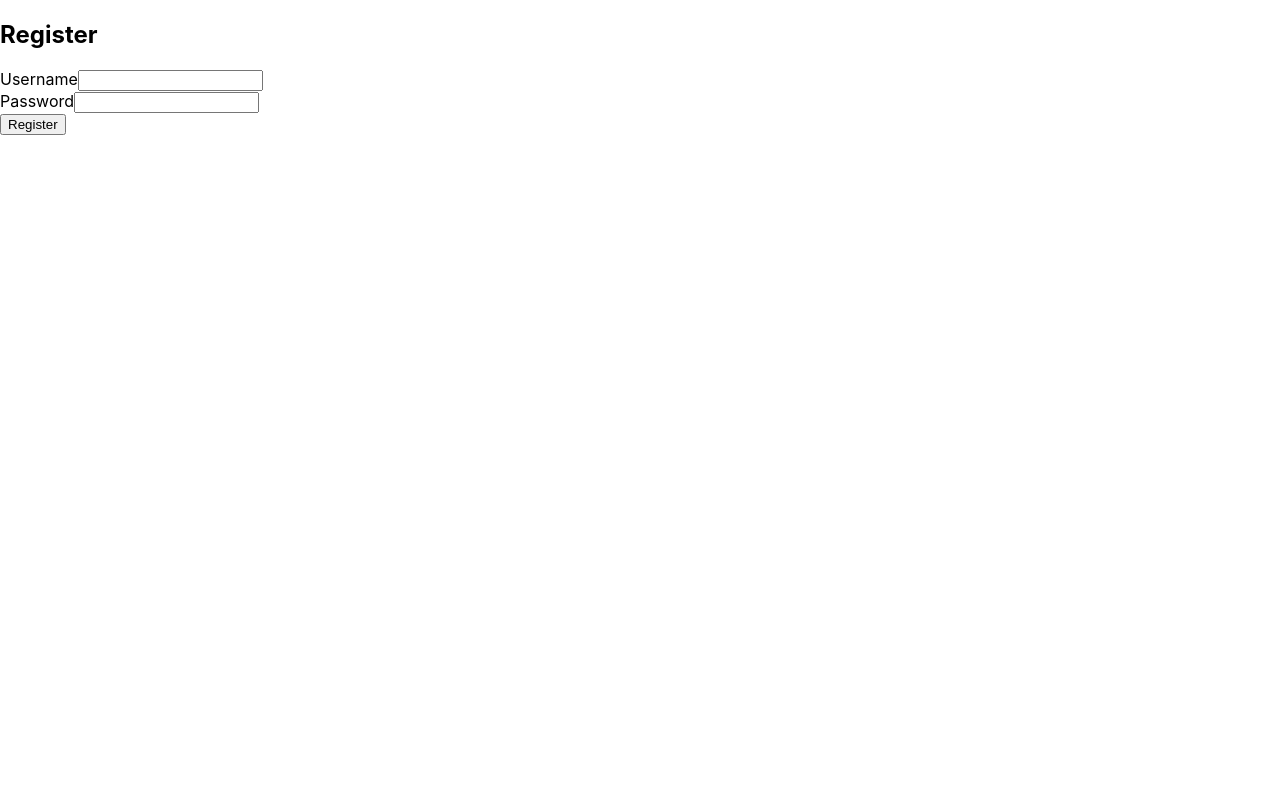
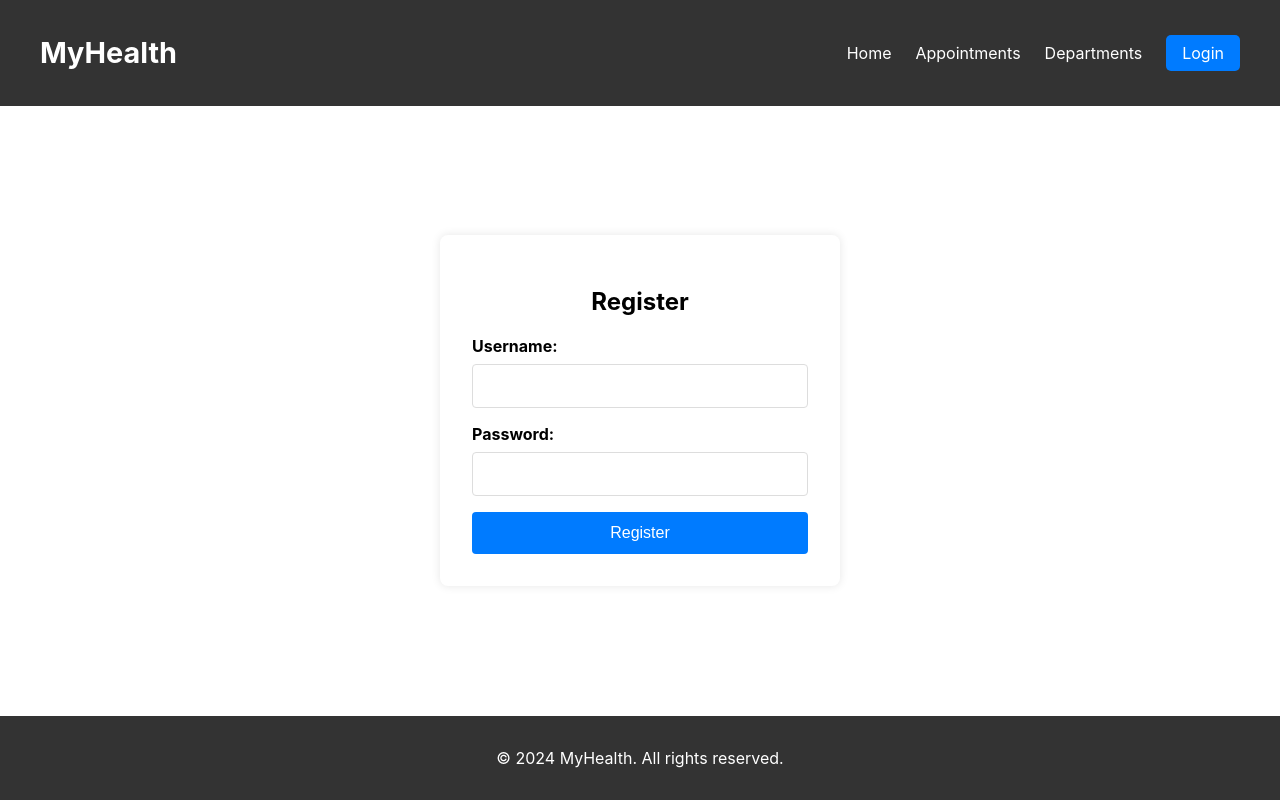
Before and after one commit to MartinStefanov20/hms, a React (Create React App) app in the folder frontend/hospital-management-frontend/: page /register in a window 1280 px wide. Built offline with nearby package versions, Linux system fonts and the light colour scheme.

Commit message:
add styling to landing page, login and register components

```diff
--- a/frontend/hospital-management-frontend/src/App.js
+++ b/frontend/hospital-management-frontend/src/App.js
@@ -15,31 +15,40 @@ import UserPrescriptionsPage from "./pages/UserPrescriptionPage";
 import AdminUserManagementPage from "./pages/AdminUserManagmentPage";
 import DepartmentsPage from "./pages/DepartmentsPage";
 import AdminDepartmentsPage from "./pages/AdminDepartmentsPage";
+import Header from "./layout/Header";
+import Footer from "./layout/Footer";
 
 function App() {
   return (
     <AuthProvider>
       <Router>
+        <Header/>
+        <div className="content">
           <Routes>
-          <Route path="/" element={<LandingPage />}/>
+            <Route path="/" element={<LandingPage/>}/>
             <Route path="/login" element={<LoginPage/>}/>
             <Route path="/register" element={<RegisterPage/>}/>
             <Route path="/departments" element={<DepartmentsPage/>}/>
-          <Route path="/departments/manage" element={<ProtectedRoute element={AdminDepartmentsPage} roles={['Admin']}/>}/>
+            <Route path="/departments/manage"
+                   element={<ProtectedRoute element={AdminDepartmentsPage} roles={['Admin']}/>}/>
             <Route
               path="/dashboard"
-            element={<ProtectedRoute element={Dashboard} />}
+              element={<ProtectedRoute element={Dashboard}/>}
             />
             <Route
               path="/appointments"
-            element={<ProtectedRoute element={AppointmentsPage} />}
+              element={<ProtectedRoute element={AppointmentsPage}/>}
             />
-          <Route path="/appointments/create" element={<CreateAppointmentPage />} />
-          <Route path="/appointments/manage" element={<ProtectedRoute element={ManageAppointmentsPage} roles={['Doctor', 'Admin']} />} />
-          <Route path="/prescription/:appointmentId" element={<ProtectedRoute element={PrescriptionPage} roles={['Doctor', 'Admin']} />} />
-          <Route path="/prescriptions" element={<ProtectedRoute element={UserPrescriptionsPage} />} />
-          <Route path="/admin/users" element={<ProtectedRoute element={AdminUserManagementPage} roles={['Admin']}/>} />
+            <Route path="/appointments/create" element={<CreateAppointmentPage/>}/>
+            <Route path="/appointments/manage"
+                   element={<ProtectedRoute element={ManageAppointmentsPage} roles={['Doctor', 'Admin']}/>}/>
+            <Route path="/prescription/:appointmentId"
+                   element={<ProtectedRoute element={PrescriptionPage} roles={['Doctor', 'Admin']}/>}/>
+            <Route path="/prescriptions" element={<ProtectedRoute element={UserPrescriptionsPage}/>}/>
+            <Route path="/admin/users" element={<ProtectedRoute element={AdminUserManagementPage} roles={['Admin']}/>}/>
           </Routes>
+        </div>
+        <Footer/>
       </Router>
     </AuthProvider>
   );
--- a/frontend/hospital-management-frontend/src/index.css
+++ b/frontend/hospital-management-frontend/src/index.css
@@ -1,13 +1,29 @@
-body {
+/* Ensure full height for the root element */
+html, body {
   margin: 0;
   font-family: -apple-system, BlinkMacSystemFont, 'Segoe UI', 'Roboto', 'Oxygen',
-    'Ubuntu', 'Cantarell', 'Fira Sans', 'Droid Sans', 'Helvetica Neue',
-    sans-serif;
+  'Ubuntu', 'Cantarell', 'Fira Sans', 'Droid Sans', 'Helvetica Neue',
+  sans-serif;
   -webkit-font-smoothing: antialiased;
   -moz-osx-font-smoothing: grayscale;
+  height: 100%;
+  min-height: 100%;
 }
 
-code {
-  font-family: source-code-pro, Menlo, Monaco, Consolas, 'Courier New',
-    monospace;
+#root {
+  display: flex;
+  flex-direction: column;
+  height: 100%;
+  min-height: 100%;
 }
+
+.content {
+  flex: 1; /* Take up remaining space */
+}
+
+footer {
+  background: #333;
+  color: #fff;
+  padding: 1rem 0;
+  text-align: center;
+}
--- /dev/null
+++ b/frontend/hospital-management-frontend/src/layout/Footer.js
@@ -0,0 +1,14 @@
+import React from 'react';
+import '../styles/Footer.css'; // Import the CSS file for styling
+
+const Footer = () => {
+  return (
+    <footer className="footer">
+      <div className="container">
+        <p>&copy; {new Date().getFullYear()} MyHealth. All rights reserved.</p>
+      </div>
+    </footer>
+  );
+};
+
+export default Footer;
--- /dev/null
+++ b/frontend/hospital-management-frontend/src/layout/Header.js
@@ -0,0 +1,32 @@
+import React from 'react';
+import { Link } from 'react-router-dom';
+import { useAuth } from '../context/AuthContext'; // Import the AuthContext
+import '../styles/Header.css'; // Import the CSS file for styling
+
+const Header = () => {
+  const { user, logout } = useAuth(); // Use the AuthContext to get the user and logout function
+
+  return (
+    <header className="header">
+      <div className="container">
+        <h1 className="logo">MyHealth</h1>
+        <nav>
+          <ul className="nav-links">
+            <li><Link to="/">Home</Link></li>
+            <li><Link to="/appointments">Appointments</Link></li>
+            <li><Link to="/departments">Departments</Link></li>
+            {user ? (
+              <>
+                <li><button onClick={logout} className="logout-button">Logout</button></li>
+              </>
+            ) : (
+              <li><Link to="/login" className="login-button">Login</Link></li>
+            )}
+          </ul>
+        </nav>
+      </div>
+    </header>
+  );
+};
+
+export default Header;
--- a/frontend/hospital-management-frontend/src/pages/LandingPage.js
+++ b/frontend/hospital-management-frontend/src/pages/LandingPage.js
@@ -1,18 +1,38 @@
-// src/pages/LoginPage.js
-import React, { useState } from 'react';
-import { useAuth } from '../context/AuthContext';
-import { useNavigate } from 'react-router-dom';
+import React from 'react';
+import '../styles/LandingPage.css';
 
 const LandingPage = () => {
-  const navigate = useNavigate();
-
-
   return (
-    <button onClick={() => {
-      navigate('/dashboard');
-    }}>
-      dashboard
-    </button>
+    <div className="landing-page">
+      <main className="main-content">
+        <section className="hero">
+          <div className="hero-text">
+            <h1>Welcome to MyHealth</h1>
+            <p>Your health, our priority. Explore our services and get the best care.</p>
+            <a href="/appointments" className="cta-button">Book an Appointment</a>
+          </div>
+        </section>
+        <section className="features">
+          <div className="container">
+            <h2>Our Services</h2>
+            <div className="feature-cards">
+              <div className="feature-card">
+                <h3>Expert Doctors</h3>
+                <p>Our team of experienced doctors is here to provide you with the best medical care.</p>
+              </div>
+              <div className="feature-card">
+                <h3>Comprehensive Care</h3>
+                <p>We offer a range of services to ensure all your healthcare needs are met.</p>
+              </div>
+              <div className="feature-card">
+                <h3>Convenient Appointments</h3>
+                <p>Book and manage your appointments easily with our user-friendly system.</p>
+              </div>
+            </div>
+          </div>
+        </section>
+      </main>
+    </div>
   );
 };
 
--- a/frontend/hospital-management-frontend/src/pages/LoginPage.js
+++ b/frontend/hospital-management-frontend/src/pages/LoginPage.js
@@ -1,7 +1,7 @@
-// src/pages/LoginPage.js
 import React, { useState } from 'react';
 import { useAuth } from '../context/AuthContext';
-import { useNavigate } from 'react-router-dom';
+import {Link, useNavigate} from 'react-router-dom';
+import '../styles/AuthPage.css'; // Import the CSS file
 
 const LoginPage = () => {
   const [username, setUsername] = useState('');
@@ -21,17 +21,37 @@ const LoginPage = () => {
   };
 
   return (
-    <form onSubmit={handleLogin}>
-      <div>
-        <label>Username:</label>
-        <input type="text" value={username} onChange={(e) => setUsername(e.target.value)} required />
+    <div className="auth-page">
+      <div className="auth-container">
+        <h2>Login</h2>
+        <form onSubmit={handleLogin} className="auth-form">
+          <div className="form-group">
+            <label htmlFor="username">Username:</label>
+            <input
+              id="username"
+              type="text"
+              value={username}
+              onChange={(e) => setUsername(e.target.value)}
+              required
+            />
+          </div>
+          <div className="form-group">
+            <label htmlFor="password">Password:</label>
+            <input
+              id="password"
+              type="password"
+              value={password}
+              onChange={(e) => setPassword(e.target.value)}
+              required
+            />
+          </div>
+          <button type="submit" className="auth-button">Login</button>
+        </form>
+        <div className="auth-footer">
+          <p>Don't have an account? <Link to="/register" className="register-link">Register here</Link></p>
+        </div>
       </div>
-      <div>
-        <label>Password:</label>
-        <input type="password" value={password} onChange={(e) => setPassword(e.target.value)} required />
-      </div>
-      <button type="submit">Login</button>
-    </form>
+    </div>
   );
 };
 
--- a/frontend/hospital-management-frontend/src/pages/RegisterPage.js
+++ b/frontend/hospital-management-frontend/src/pages/RegisterPage.js
@@ -1,6 +1,7 @@
-import React, { useState } from 'react';
+import React, {useState} from 'react';
 import axios from 'axios';
-import { useNavigate } from 'react-router-dom';
+import {useNavigate} from 'react-router-dom';
+import '../styles/AuthPage.css'; // Import the CSS file
 
 const RegisterPage = () => {
   const [username, setUsername] = useState('');
@@ -11,7 +12,7 @@ const RegisterPage = () => {
   const handleRegister = async (e) => {
     e.preventDefault();
     try {
-      await axios.post('http://localhost:3000/api/users/register', { username, password, role: "User" });
+      await axios.post('http://localhost:3000/api/users/register', {username, password, role: "User"});
       navigate('/');
     } catch (err) {
       setError('Registration failed');
@@ -19,30 +20,34 @@ const RegisterPage = () => {
   };
 
   return (
-    <div>
+    <div className="auth-page">
+      <div className="auth-container">
         <h2>Register</h2>
-      {error && <p style={{ color: 'red' }}>{error}</p>}
-      <form onSubmit={handleRegister}>
-        <div>
-          <label>Username</label>
+        {error && <p className="error-message">{error}</p>}
+        <form onSubmit={handleRegister} className="auth-form">
+          <div className="form-group">
+            <label htmlFor="username">Username:</label>
             <input
+              id="username"
               type="text"
               value={username}
               onChange={(e) => setUsername(e.target.value)}
               required
             />
           </div>
-        <div>
-          <label>Password</label>
+          <div className="form-group">
+            <label htmlFor="password">Password:</label>
             <input
+              id="password"
               type="password"
               value={password}
               onChange={(e) => setPassword(e.target.value)}
               required
             />
           </div>
-        <button type="submit">Register</button>
+          <button type="submit" className="auth-button">Register</button>
         </form>
+      </div>
     </div>
   );
 };
--- /dev/null
+++ b/frontend/hospital-management-frontend/src/styles/AuthPage.css
@@ -0,0 +1,86 @@
+.auth-page {
+    display: flex;
+    justify-content: center;
+    align-items: center;
+    height: 100%;
+    width: 100%;
+}
+
+.auth-container {
+    max-width: 400px;
+    width: 100%;
+    padding: 2rem;
+    background-color: #fff;
+    border-radius: 8px;
+    box-shadow: 0 0 10px rgba(0, 0, 0, 0.1);
+    box-sizing: border-box;
+}
+
+.auth-form {
+    display: flex;
+    flex-direction: column;
+    gap: 1rem;
+}
+
+.auth-container h2 {
+    text-align: center;
+}
+
+.form-group {
+    display: flex;
+    flex-direction: column;
+    align-items: stretch;
+}
+
+.form-group label {
+    margin-bottom: 0.5rem;
+    font-weight: bold;
+}
+
+.form-group input {
+    width: 100%;
+    padding: 0.75rem;
+    border: 1px solid #ddd;
+    border-radius: 4px;
+    font-size: 1rem;
+    box-sizing: border-box; /* Include padding and border in width calculation */
+}
+
+.auth-button {
+    background-color: #007bff;
+    color: white;
+    padding: 0.75rem;
+    border: none;
+    border-radius: 4px;
+    cursor: pointer;
+    font-size: 1rem;
+    transition: background-color 0.3s ease;
+}
+
+.auth-button:hover {
+    background-color: #0056b3;
+}
+
+.error-message {
+    color: #ff4c4c;
+    margin-bottom: 1rem;
+}
+
+.auth-footer {
+    margin-top: 1rem;
+    text-align: center;
+    font-size: 0.9rem;
+}
+
+.auth-footer p {
+    margin: 0;
+}
+
+.register-link {
+    color: #007bff;
+    text-decoration: none;
+}
+
+.register-link:hover {
+    text-decoration: underline;
+}
--- /dev/null
+++ b/frontend/hospital-management-frontend/src/styles/Footer.css
@@ -0,0 +1,12 @@
+.footer {
+    background: #333;
+    color: #fff;
+    padding: 1rem 0;
+    text-align: center;
+}
+
+.footer .container {
+    max-width: 1200px;
+    margin: 0 auto;
+    padding: 0 1rem;
+}
--- /dev/null
+++ b/frontend/hospital-management-frontend/src/styles/Header.css
@@ -0,0 +1,62 @@
+.header {
+    background: #333;
+    color: #fff;
+    padding: 1rem 0;
+}
+
+.header .container {
+    display: flex;
+    justify-content: space-between;
+    align-items: center;
+    max-width: 1200px;
+    margin: 0 auto;
+    padding: 0 1rem;
+}
+
+.header .logo {
+    font-size: 1.8rem;
+}
+
+.header nav ul {
+    list-style: none;
+    display: flex;
+    align-items: center;
+    gap: 1.5rem;
+}
+
+.header nav ul li {
+    margin: 0;
+}
+
+.header nav ul li a, .header nav ul li button {
+    color: #fff;
+    text-decoration: none;
+    border: none;
+    background: none;
+    cursor: pointer;
+    font-size: 1rem;
+}
+
+.header nav ul li a:hover, .header nav ul li button:hover {
+    text-decoration: underline;
+}
+
+.logout-button {
+    background: #ff4c4c !important;
+    padding: 0.5rem 1rem;
+    border-radius: 5px;
+}
+
+.logout-button:hover {
+    background: #e03a3a !important;
+}
+
+.login-button {
+    background: #007bff !important;
+    padding: 0.5rem 1rem;
+    border-radius: 5px;
+}
+
+.login-button:hover {
+    background: #0056b3 !important;
+}
--- /dev/null
+++ b/frontend/hospital-management-frontend/src/styles/LandingPage.css
@@ -0,0 +1,64 @@
+.landing-page {
+    display: flex;
+    flex-direction: column;
+    min-height: 100vh;
+}
+
+.main-content {
+    flex: 1;
+}
+
+.hero {
+    color: #fff;
+    padding: 4rem 1rem;
+    text-align: center;
+}
+
+.hero-text h1 {
+    font-size: 3rem;
+    margin-bottom: 1rem;
+}
+
+.hero-text p {
+    font-size: 1.2rem;
+    margin-bottom: 2rem;
+}
+
+.cta-button {
+    background: #007bff;
+    color: #fff;
+    padding: 0.75rem 1.5rem;
+    border: none;
+    border-radius: 5px;
+    text-decoration: none;
+    font-size: 1rem;
+}
+
+.cta-button:hover {
+    background: #0056b3;
+}
+
+.features {
+    background: #f4f4f4;
+    padding: 2rem 1rem;
+}
+
+.features h2 {
+    text-align: center;
+    margin-bottom: 2rem;
+}
+
+.feature-cards {
+    display: flex;
+    gap: 1rem;
+    justify-content: center;
+}
+
+.feature-card {
+    background: #fff;
+    padding: 1.5rem;
+    border-radius: 5px;
+    box-shadow: 0 0 10px rgba(0, 0, 0, 0.1);
+    width: 300px;
+    text-align: center;
+}
```
Lines whose indentation alone changed are shown as unchanged.
